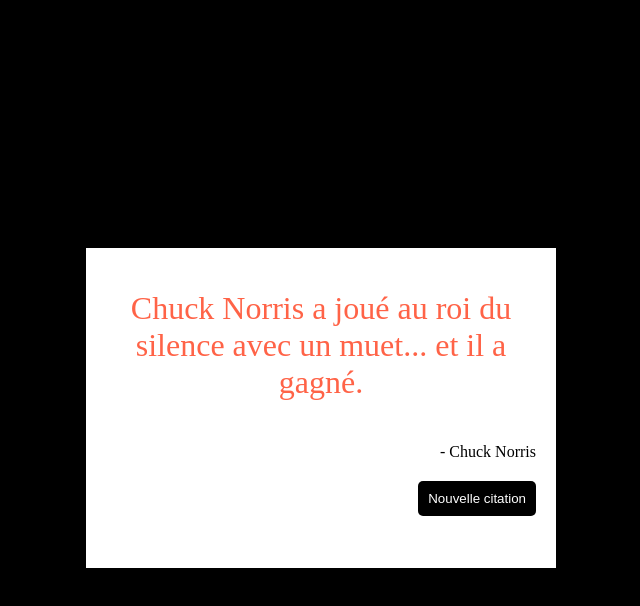
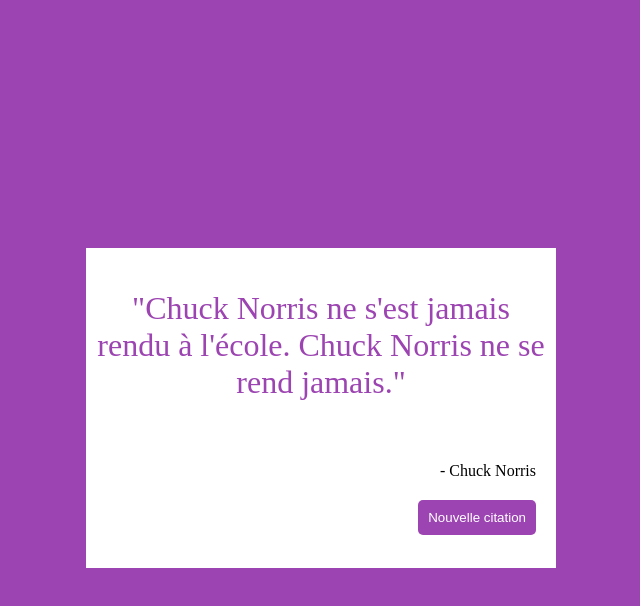
Before and after one commit to Boby-Bob/ChuckNorris, a plain HTML site: page index.html in a window 1280 px wide. Both pictures are taken after a click on the button "Nouvelle citation". Shown: the whole page, without its empty margins (327-967 px from the left). Drawn offline with Linux system fonts and the light colour scheme.

Commit message:
Fin de l'exercice

```diff
--- a/css/style.css
+++ b/css/style.css
@@ -19,6 +19,7 @@ body {
 p {
     font-size: 32px;
     color: tomato;
+    height: 130px;
 }
 span, button {
     align-self: flex-end;
@@ -38,12 +39,9 @@ button {
 }
 
 .color {
-    background-color: rgb(0,0,0);
+    background-color: tomato;
 }
 
-.color-back {
-    color: rgb(0,0,0);
+#back {
+    background-color: tomato;
 }
-#back {
-    background-color: rgb(0,0,0);
-}
--- a/index.html
+++ b/index.html
@@ -8,18 +8,18 @@
 </head>
 <body id="back">
     <div class="text">
-        <p id="quote">Depuis le 11 septembre 2001 Chuck Norris ne lance plus d'avions en papier.</p>
-        <p id="quote2">Un jour, Chuck Norris a plongé dans la Mer Rouge. Moïse en a profité pour passer.</p>
-        <p id="quote3">Chuck Norris ne ment jamais, c'est la vérité qui se trompe.</p>
-        <p id="quote4">Chuck Norris ne s'est jamais rendu à l'école. Chuck Norris ne se rend jamais.</p>
-        <p id="quote5">Chuck Norris a joué au roi du silence avec un muet... et il a gagné.</p>
-        <p id="quote6">Chuck Norris peut cultiver un champ magnétique.</p>
-        <p id="quote7"> Chuck Norris a réussi à trouver la page 404.</p>
-        <p id="quote8">Chuck Norris peut faire du feu en frottant deux glaçons.</p>
-        <p id="quote9">Tous les soirs, les cauchemars font le même Chuck Norris.</p>
-        <p id="quote10">Quand Chuck Norris s’est mis au judo, David Douillet s’est mis aux pièces jaunes.</p>
-        <p id="quote11">Les Suisses ne sont pas neutres, ils attendent de savoir de quel côté Chuck Norris se situe.</p>
-        <p id="quote12">Chuck Norris est la raison pour laquelle Charlie se cache.</p>
+        <p id="quote">"Depuis le 11 septembre 2001 Chuck Norris ne lance plus d'avions en papier."</p>
+        <p id="quote2">"Un jour, Chuck Norris a plongé dans la Mer Rouge. Moïse en a profité pour passer."</p>
+        <p id="quote3">"Chuck Norris ne ment jamais, c'est la vérité qui se trompe."</p>
+        <p id="quote4">"Chuck Norris ne s'est jamais rendu à l'école. Chuck Norris ne se rend jamais."</p>
+        <p id="quote5">"Chuck Norris a joué au roi du silence avec un muet... et il a gagné."</p>
+        <p id="quote6">"Chuck Norris peut cultiver un champ magnétique."</p>
+        <p id="quote7">"Chuck Norris a réussi à trouver la page 404."</p>
+        <p id="quote8">"Chuck Norris peut faire du feu en frottant deux glaçons."</p>
+        <p id="quote9">"Tous les soirs, les cauchemars font le même Chuck Norris."</p>
+        <p id="quote10">"Quand Chuck Norris s’est mis au judo, David Douillet s’est mis aux pièces jaunes."</p>
+        <p id="quote11">"Les Suisses ne sont pas neutres, ils attendent de savoir de quel côté Chuck Norris se situe."</p>
+        <p id="quote12">"Chuck Norris est la raison pour laquelle Charlie se cache."</p>
         <span>- Chuck Norris</span>
         <button id="button">Nouvelle citation</button>
     </div>
--- a/js/app.js
+++ b/js/app.js
@@ -1,24 +1,31 @@
 function newQuote() {
     for (let i=0;i<quoteRandom.length; i++) {
         quote.textContent = quoteRandom[Math.floor(Math.random()*13)];
-        button.classList.add("color");
-        back.classList("background-color", color);
-        p.classList.add("color-back");
+        let color = "rgb(" + (Math.floor(Math.random()*256)) + ", "
+                   + (Math.floor(Math.random()*256)) + ", "
+                   + (Math.floor(Math.random()*256)) + ")";
+        button.style.backgroundColor = color;
+        back.style.backgroundColor = color;
+        p.style.color = color;
     }
-
+    console.log(quoteRandom.indexOf(quote.textContent));
 };
 
-let p = document.querySelector("p")
-let back = document.querySelector("#back")
+let p = document.querySelector("p");
+let back = document.querySelector("#back");
 let button = document.querySelector("button");
-let quote = document.querySelector("#quote");
-let quote2 = document.querySelector("#quote2");
-let quoteRandom = [document.querySelector("#quote").textContent, document.querySelector("#quote2").textContent, document.querySelector("#quote3").textContent, document.querySelector("#quote3").textContent, document.querySelector("#quote4").textContent, document.querySelector("#quote5").textContent, document.querySelector("#quote6").textContent, document.querySelector("#quote7").textContent, document.querySelector("#quote8").textContent, document.querySelector("#quote9").textContent, document.querySelector("#quote10").textContent, document.querySelector("#quote11").textContent, document.querySelector("#quote12").textContent]
-console.log(quoteRandom);
-console.log(quote);
-console.log(quote2);
+let quoteRandom = [document.querySelector("#quote").textContent,
+                   document.querySelector("#quote2").textContent,
+                   document.querySelector("#quote3").textContent,
+                   document.querySelector("#quote3").textContent,
+                   document.querySelector("#quote4").textContent,
+                   document.querySelector("#quote5").textContent,
+                   document.querySelector("#quote6").textContent,
+                   document.querySelector("#quote7").textContent,
+                   document.querySelector("#quote8").textContent,
+                   document.querySelector("#quote9").textContent,
+                   document.querySelector("#quote10").textContent,
+                   document.querySelector("#quote11").textContent,
+                   document.querySelector("#quote12").textContent];
+
 button.addEventListener("click", newQuote);
-Math.floor(Math.random()*256);
-var color = "rgb(" + (Math.floor(Math.random()*256)) + ", "
-                   + (Math.floor(Math.random()*256)) + ", "
-                   + (Math.floor(Math.random()*256)) + ")";
```
